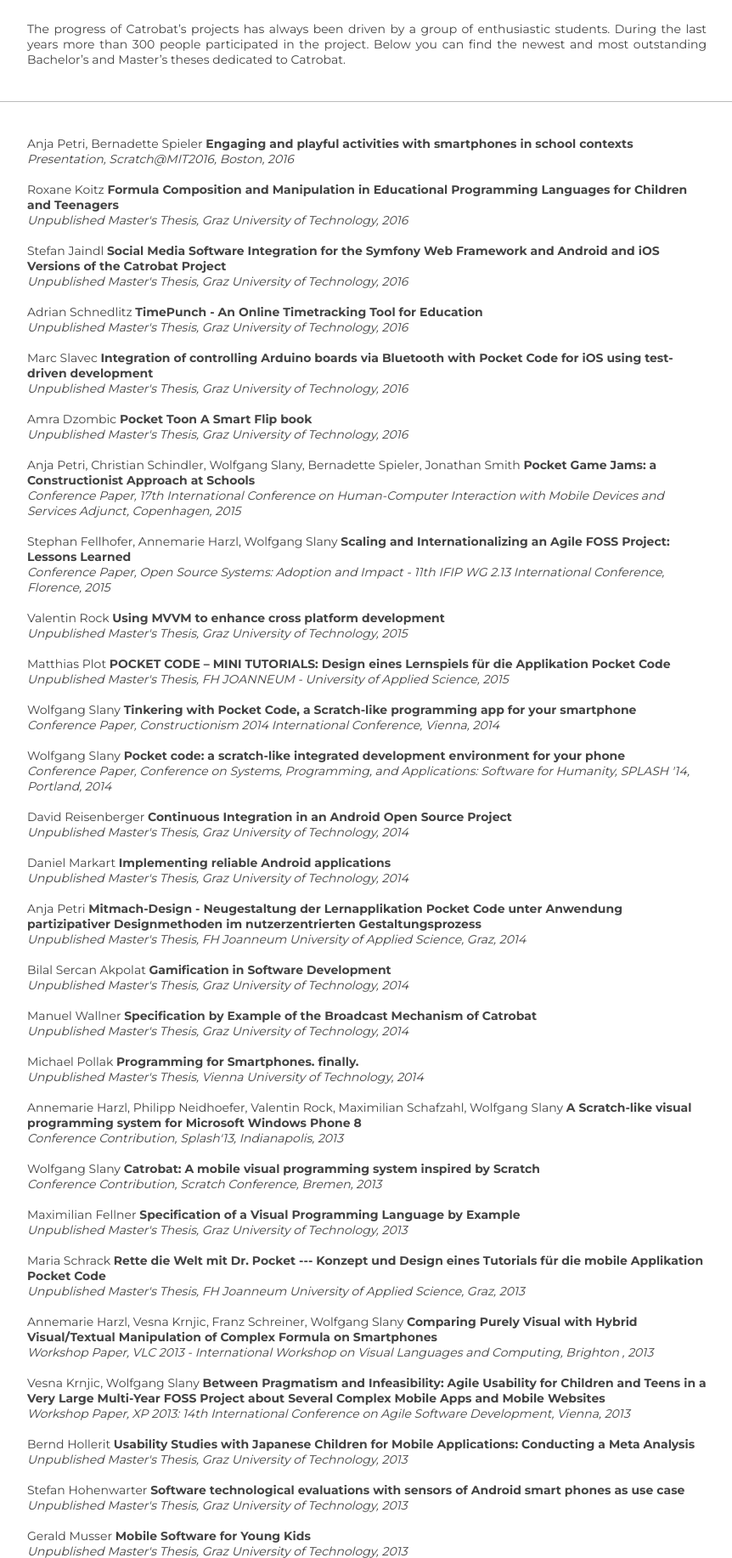
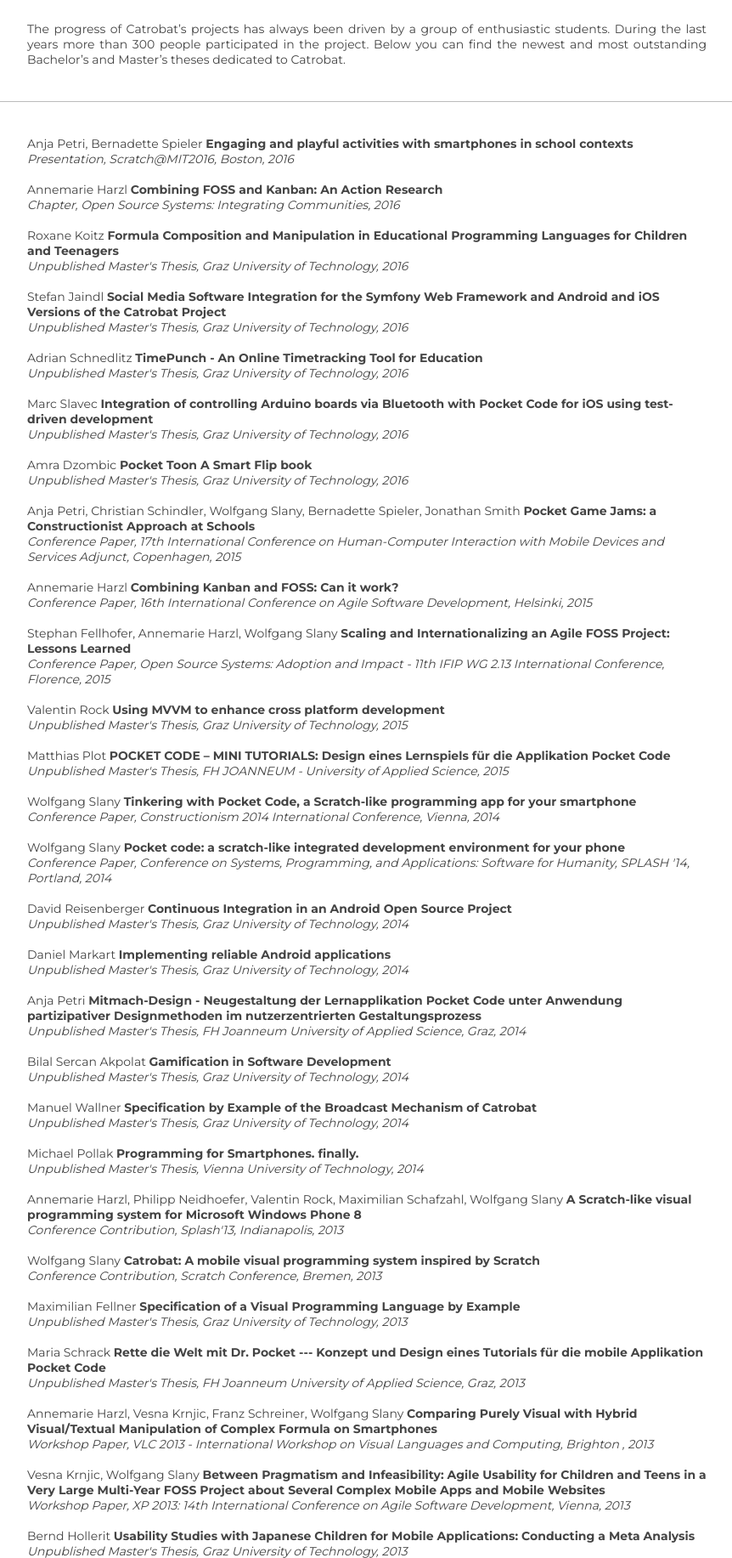
Before and after one commit to Catrobat/ended2020-Old_www.catrobat.org, a PHP site: page /index.php?page=research in a window 1280 px wide. Shown: the part 567-2400 px from the top of the page at 85% size, without its empty margins (208-1070 px from the left). Run offline with PHP 8.4, Linux system fonts and the light colour scheme.

Commit message:
update research

```diff
--- a/research.php
+++ b/research.php
@@ -19,6 +19,12 @@
       <div class="authors">Anja Petri, Bernadette Spieler</div>
       <div class="title">Engaging and playful activities with smartphones in school contexts</div>
       <div class="date">Presentation, Scratch@MIT2016, Boston, 2016</div>
+     </div><br />
+
+     <div>
+      <div class="authors">Annemarie Harzl</div>
+      <div class="title">Combining FOSS and Kanban: An Action Research </div>
+      <div class="date">Chapter, Open Source Systems: Integrating Communities, 2016</div>
      </div><br />
 
     <div>
@@ -55,6 +61,12 @@
       <div class="authors">Anja Petri, Christian Schindler, Wolfgang Slany, Bernadette Spieler, Jonathan Smith</div>
       <div class="title">Pocket Game Jams: a Constructionist Approach at Schools</div>
       <div class="date">Conference Paper, 17th International Conference on Human-Computer Interaction with Mobile Devices and Services Adjunct, Copenhagen, 2015</div>
+     </div><br />
+
+     <div>
+      <div class="authors">Annemarie Harzl</div>
+      <div class="title">Combining Kanban and FOSS: Can it work?</div>
+      <div class="date">Conference Paper, 16th International Conference on Agile Software Development, Helsinki, 2015</div>
      </div><br />
 
     <div>
```
